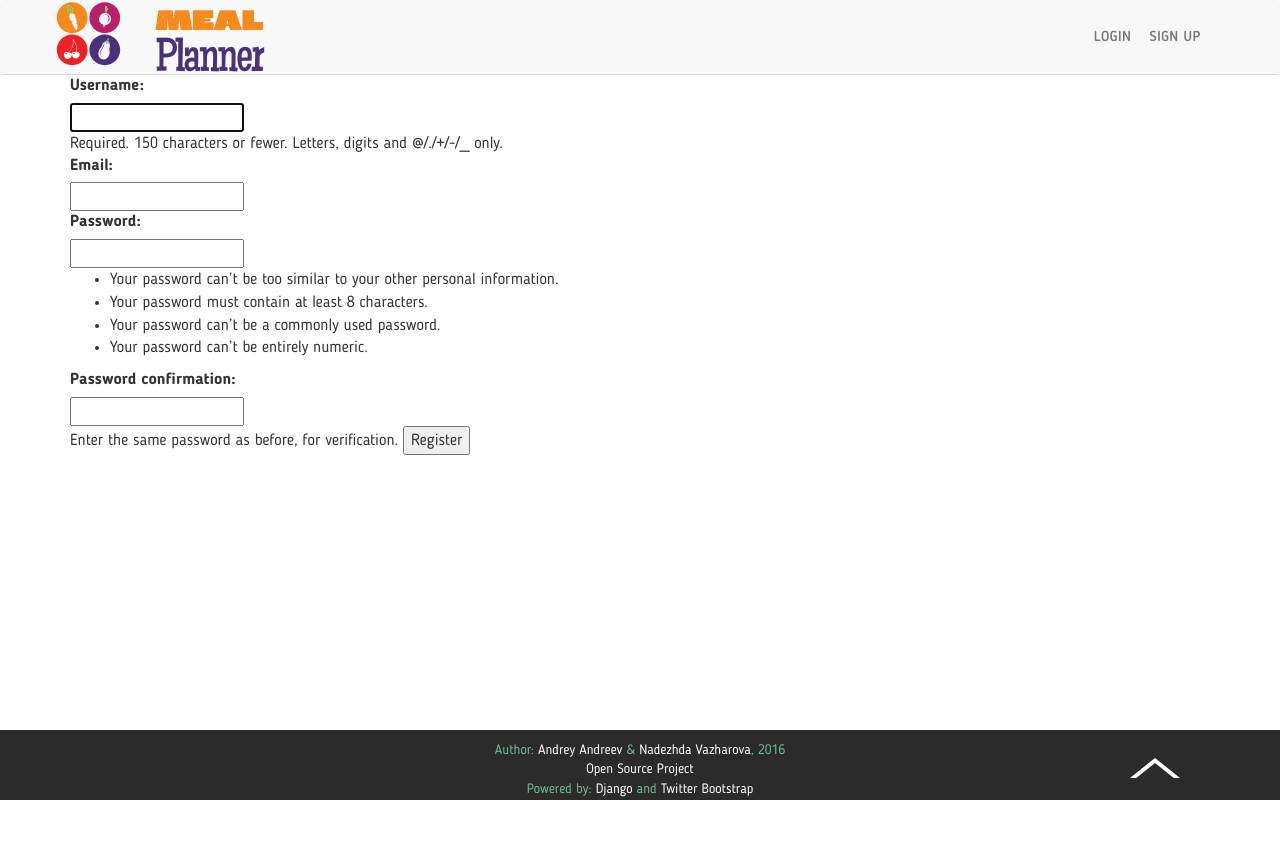
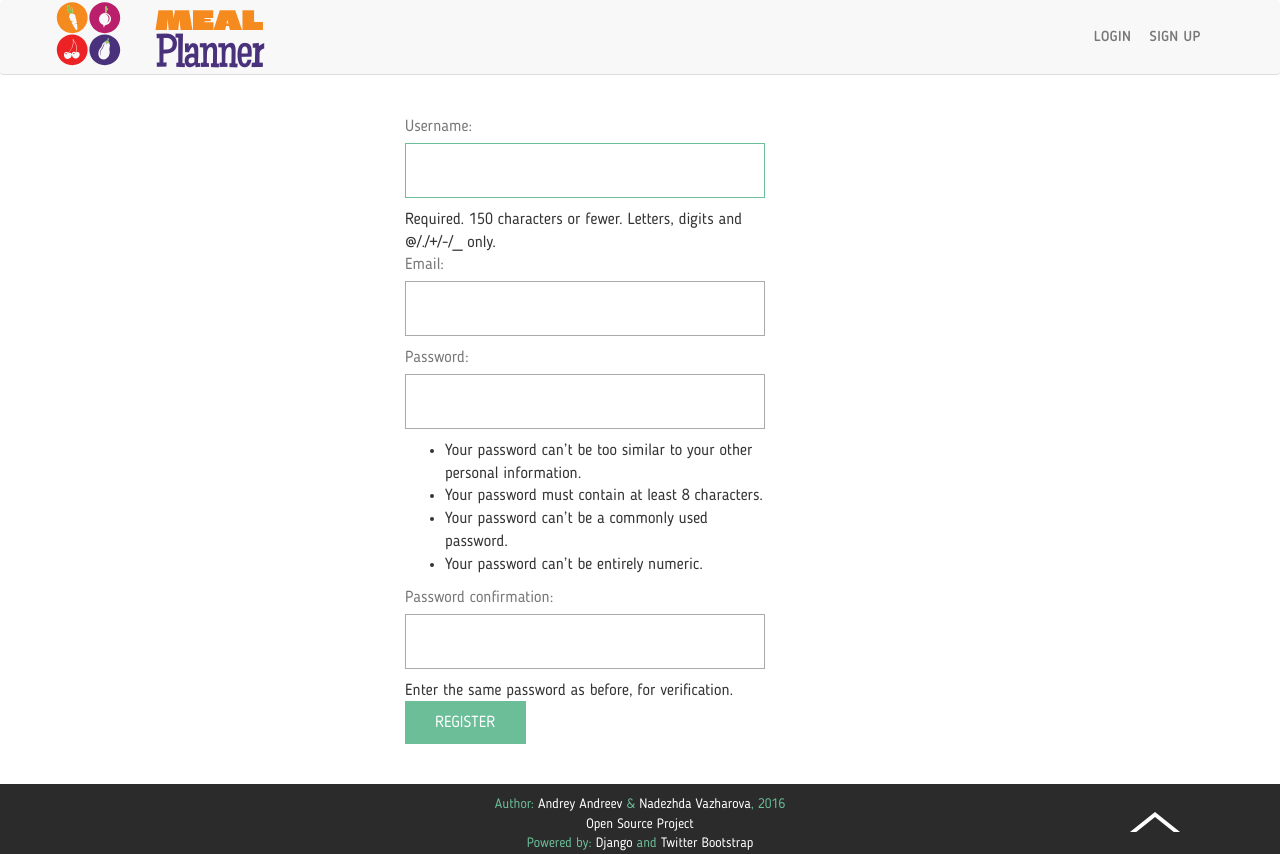
Before and after one commit to Bunny303/MealPlanner, a Django app: page /accounts/register/ in a window 1280 px wide. Before the commit the page ends 800 px from the top, so only its background shows below. Run offline with Django 3.2, Linux system fonts and the light colour scheme; some libraries are stand-ins or nearby versions.

Commit message:
Login, register, change pass and few more tweaks.

```diff
--- a/authentication/templates/authentication/login.html
+++ b/authentication/templates/authentication/login.html
@@ -2,7 +2,7 @@
 
 {% block content %}
 
-<div class="container">
+<div class="container mp-cnt">
 	<div class="col-xs-8 col-xs-offset-2 col-sm-6 col-sm-offset-3 col-md-4 col-md-offset-4">
 		{% if form.errors %}
 		<p class="error">Sorry, that's not valid username or password</p>
--- a/authentication/templates/authentication/register.html
+++ b/authentication/templates/authentication/register.html
@@ -1,13 +1,14 @@
 {% extends 'website/base.html' %}
 
 {% block content %}
-<div class="container">
+<div class="container mp-cnt">
 	<div class="row">
-		<div class="col-sm-12">
+		<div class="col-xs-8 col-xs-offset-2 col-sm-6 col-sm-offset-3 col-md-4 col-md-offset-4">
 			<form method="post" action=".">
 			    {% csrf_token %}
 			    {{form}}
-			    <input type="submit" value="Register"/>
+			    <br>
+			    <input class="mp-btn" type="submit" value="Register"/>
 			</form>
 		</div>
 	</div>
--- a/scss/common/_buttons.scss
+++ b/scss/common/_buttons.scss
@@ -2,7 +2,7 @@
 	border: none;
 	background-color: $green;
 	color: $white;
-padding: 10px 30px;
+	padding: 10px 30px;
 	text-transform: uppercase;
 	@include mixinTransition(background-color color);
 
@@ -18,9 +18,17 @@ padding: 10px 30px;
 }
 
 .mp-btn-sm{
-
+	padding: 5px 15px;
 }
 
 .mp-btn-lg{
 
 }
+
+.mp-btn-red{
+	background-color: $red-btn;
+
+	&:hover{
+		background-color: darken($red-btn, 10%);
+	}
+}
--- a/scss/common/_forms.scss
+++ b/scss/common/_forms.scss
@@ -1,10 +1,29 @@
+input[type="text"],
+input[type="email"],
+input[type="password"],
 .form-field{
 	width: 100%;
 	padding: 15px 15px;
-	border: 2px solid $green;
+	border: none;
+	border: 1px solid $chalice;
+	color: $mine-shaft;
 	margin-bottom: 10px;
+	@include mixinTransition(border-color background-color);
+
+	&:focus,
+	&:hover{
+		border-color: $green;
+		// background-color: $seashell;
+		outline: none;
+	}
+}
+
+input[readonly="true"]{
+	border: none;
 }
 
 label{
-	display: block;
+	color: $boulder;
+ 	display: block;
+ 	font-weight: normal;
 }
--- a/scss/common/_globals.scss
+++ b/scss/common/_globals.scss
@@ -32,6 +32,10 @@ body{
  	// padding-top: $nav-height;
 }
 
+.mp-cnt{
+	margin: 40px 0;
+}
+
 .text-fw-light{
 	font-weight: 300;
 }
--- a/scss/common/_navbar.scss
+++ b/scss/common/_navbar.scss
@@ -61,8 +61,8 @@
 				color: $green;
 
 				&:before{
-					opacity: 1;
-					transform: scaleX(1);
+					// opacity: 1;
+					// transform: scaleX(1);
 				}
 			}
 		}
@@ -128,7 +128,7 @@
     	color: $purple-dark;
     	font-weight: lighter;
     	letter-spacing: -2px;
-    	margin-top: -16px;
+    	margin-top: -20px;
     	font-size: 1.35em;
     }
 }
--- a/scss/common/_variables.scss
+++ b/scss/common/_variables.scss
@@ -3,12 +3,17 @@
 \*------------------------------------*/
 
 $white: #fff;
+$alabaster: #F7F7F7;
+$seashell: #f1f1f1;
+$gallery: #eee;
+$alto: #ddd;
+$chalice: #aaa;
 $boulder: #777;
-$alto: #ddd;
 $mine-shaft: #2b2b2b;
 $black: #111;
 
 $red: #EC2224;
+$red-btn: darken($red, 15%);
 $green: #37a000;
 $green: #6bbe98;
 $orange: #F58A1F;
--- a/scss/main.scss
+++ b/scss/main.scss
@@ -25,6 +25,9 @@
 
     // Others
     "landing/landing",
-    "landing/three-steps"
+    "landing/three-steps",
+
+    // Recipes
+    "recipe/modify"
 
     ;
```
Also changed, not shown: authentication/templates/authentication/change-password.html (+11 -1 lines), static/css/main.css (+40 -8 lines), website/templates/website/modify-recipe.html (+6 -3 lines), scss/recipe/_modify.scss (added), static/css/main.min.css.
